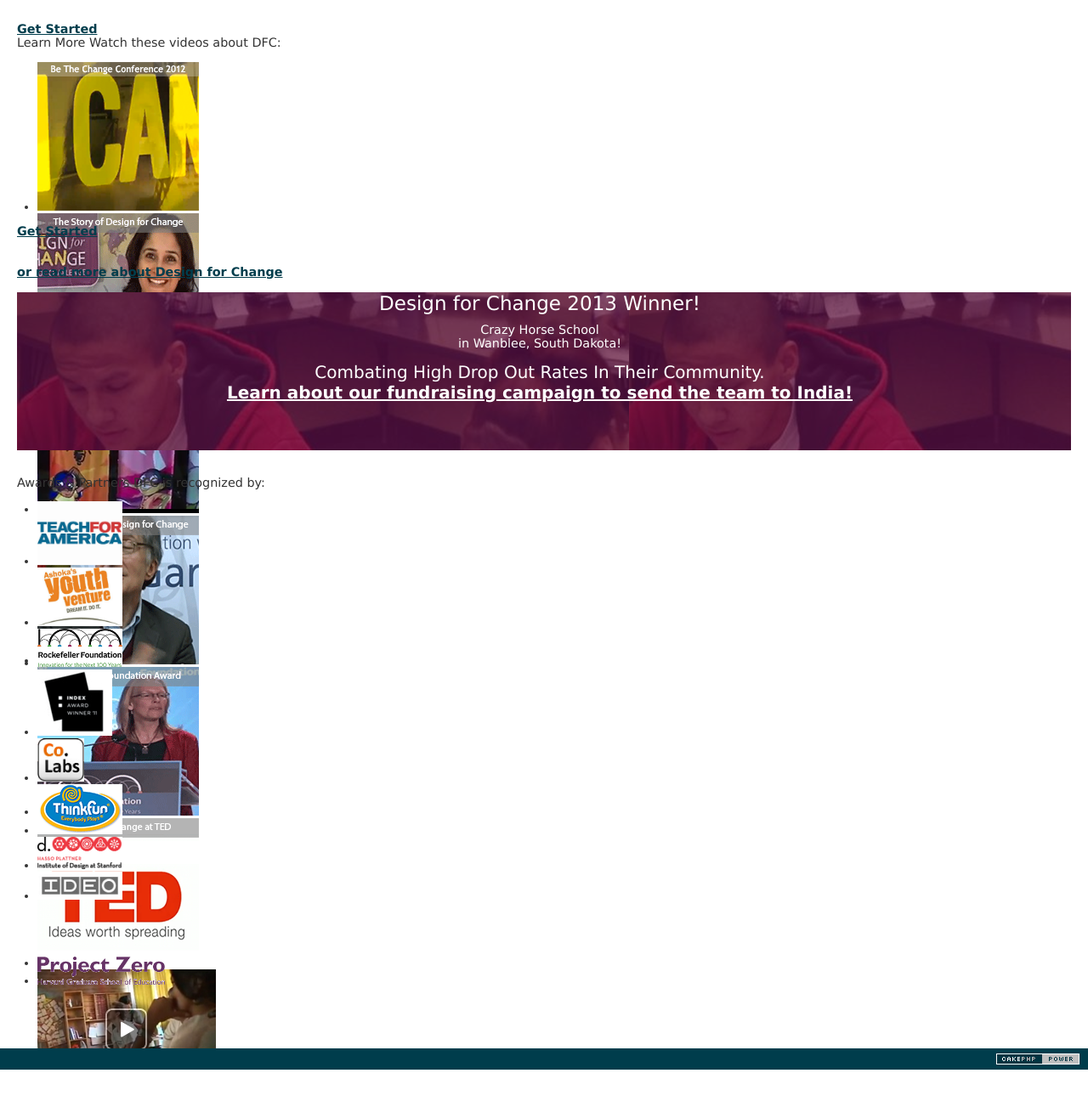
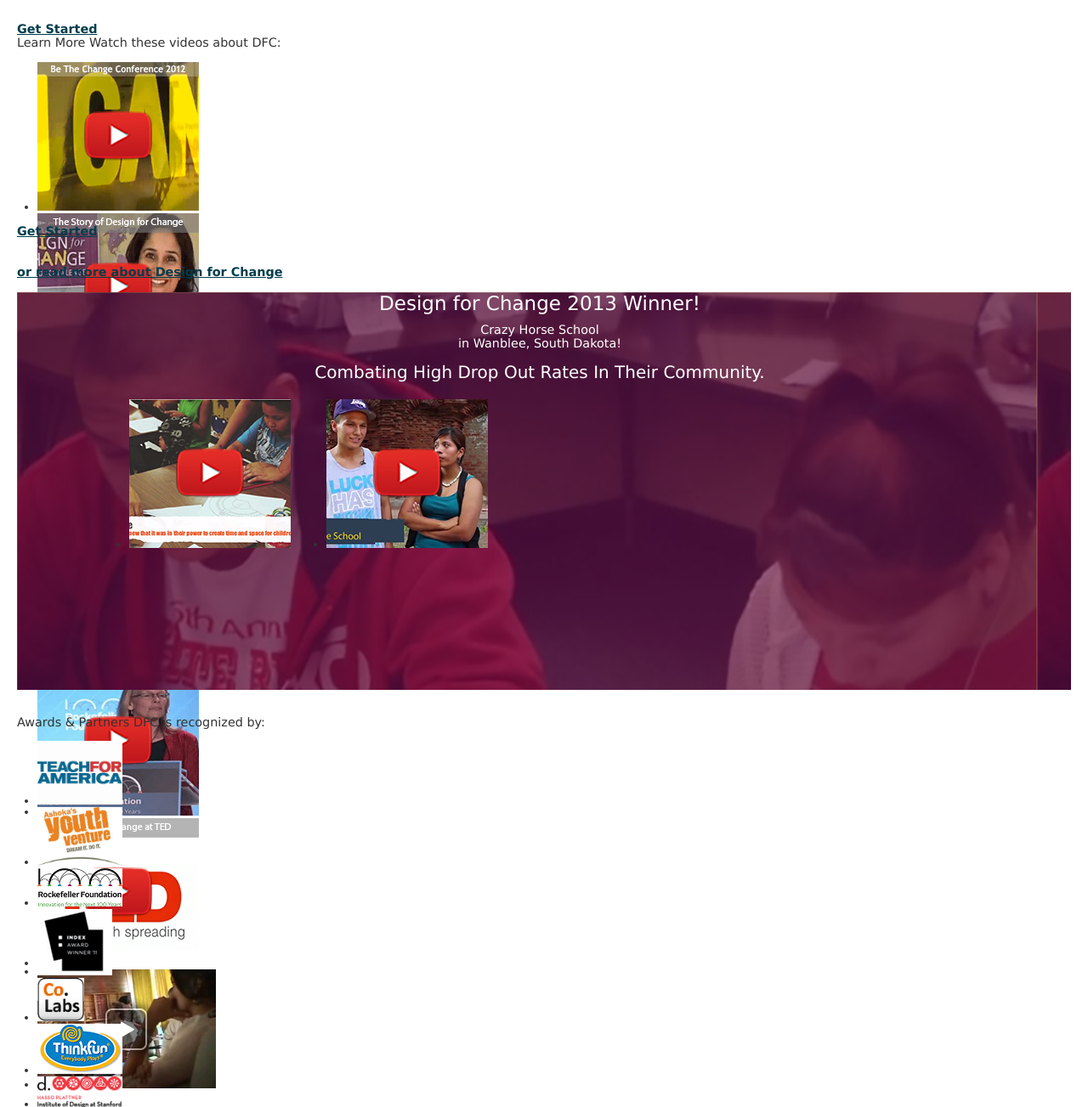
Before and after one commit to harrisonj/Design-for-Change-USA, a CakePHP app: the page made by app/View/Pages/home.ctp in a window 1280 px wide. Shown: the part 47-1350 px from the top of the page at 85% size. Before the commit the page ends 1306 px from the top, so only its background shows below. Run offline with PHP 8.4 and a stand-in for CakePHP, Linux system fonts and the light colour scheme; the template is opened without the code that fills it, so the values that code supplies are empty; some libraries are stand-ins or nearby versions.

Commit message:
updated vidoes

```diff
--- a/app/View/Pages/home.ctp
+++ b/app/View/Pages/home.ctp
@@ -21,10 +21,14 @@
 	</div>
     <br class="clear"/>
     <div class="slider-wrapper theme-default">
-        <div style="display: inline-block; background-color: #eecc63; width: 100%; padding-bottom: 2.5em; background-image: url('/images/slider/crazyhorse_background.png')">
+        <div style="display: inline-block; background-color: #eecc63; width: 100%; padding-bottom: 2.5em; background-image: url('/dfcusa/images/slider/crazyhorse_background.png'); height: 30em">
             <p class="ourVideos" style="text-align: center; margin-bottom: 0px; margin-left: -10px; color: #fff"><span style="font-size: 1.6em;">Design for Change 2013 Winner!</span></p>
             <p class="ourVideos" style="text-align: center; margin-top: 10px; margin-left: -10px; color: #fff">Crazy Horse School</br>in Wanblee, South Dakota!</p>
-            <p class="ourVideos" style="font-size: 15pt; margin-top: 12px; text-align: center; margin-left: -10px; color: #fff;">Combating High Drop Out Rates In Their Community.<br/><a href="http://www.designforchange.us/donate" target="_new" style="color: #fff; font-weight: 700; text-decoration: underline">Learn about our fundraising campaign to send the team to India!</p></a>
+            <p class="ourVideos" style="font-size: 15pt; margin-top: 12px; text-align: center; margin-left: -10px; color: #fff;">Combating High Drop Out Rates In Their Community.
+            <ul style="margin-top: 20px">
+                <li style="float: left; margin-left: 120px"><a href="http://www.youtube.com/watch?v=x5a6OtnohmU&feature=youtu.be" target="_new"><img src="/dfcusa/images/photos/winningteam_snapshot.png" width="190" height="175" alt="" /></a></li>
+                <li style="float: left; margin-left: 30px"><a href="http://www.youtube.com/watch?v=rcqjQz-9DvQ&feature=youtu.be" target="_new"><img src="/dfcusa/images/photos/reflections_snapshot.png" width="190" height="175" alt="" /></a></li>
+            </ul>
         </div>
     </div>
     <div style="float: top; margin-top: 30px">
```
Also changed, not shown: app/webroot/images/photos/btc2012_snapshot.png, app/webroot/images/photos/gardner_snapshot.png, app/webroot/images/photos/globalmeet_snapshot.png, app/webroot/images/photos/reflections_snapshot.png (added), app/webroot/images/photos/rockefeller_snapshot.png, app/webroot/images/photos/storyofdfc_snapshot.png, app/webroot/images/photos/ted_snapshot.png, app/webroot/images/photos/winningteam_snapshot.png (added), app/webroot/images/play.png (added), app/webroot/images/slider/crazyhorse_background.png, 1 other file.
